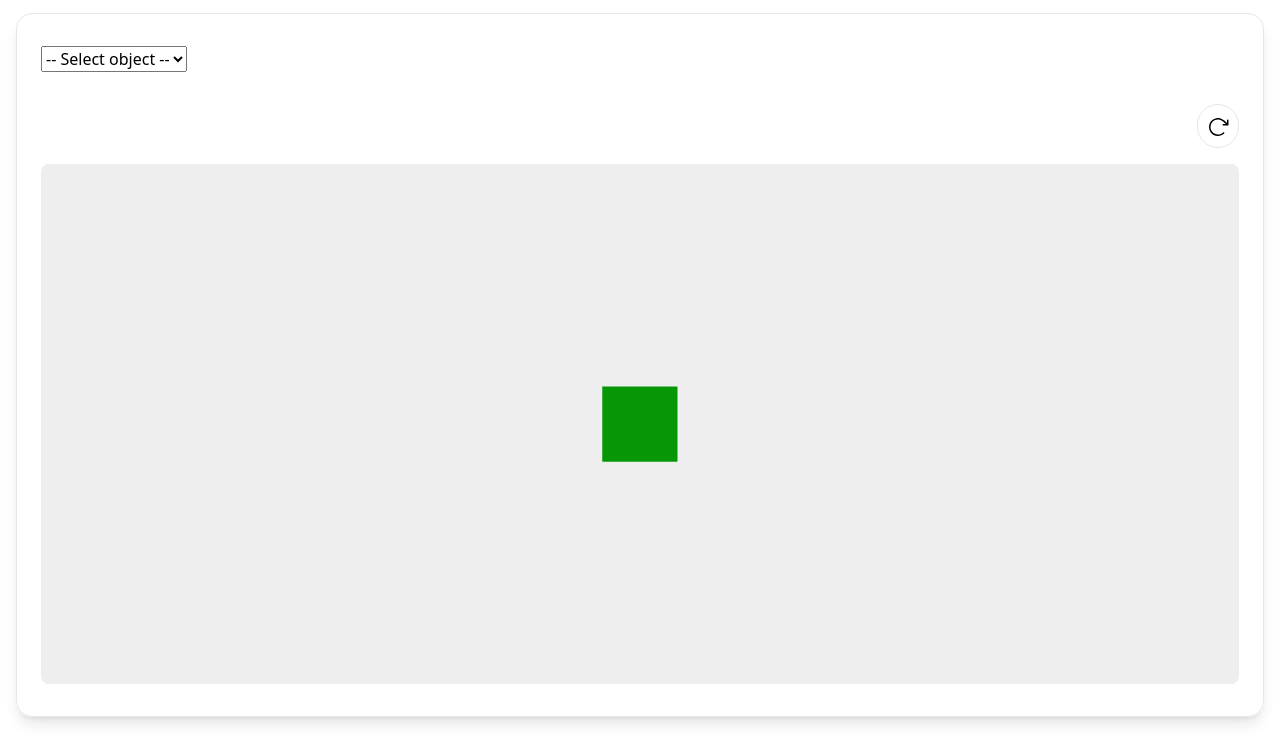
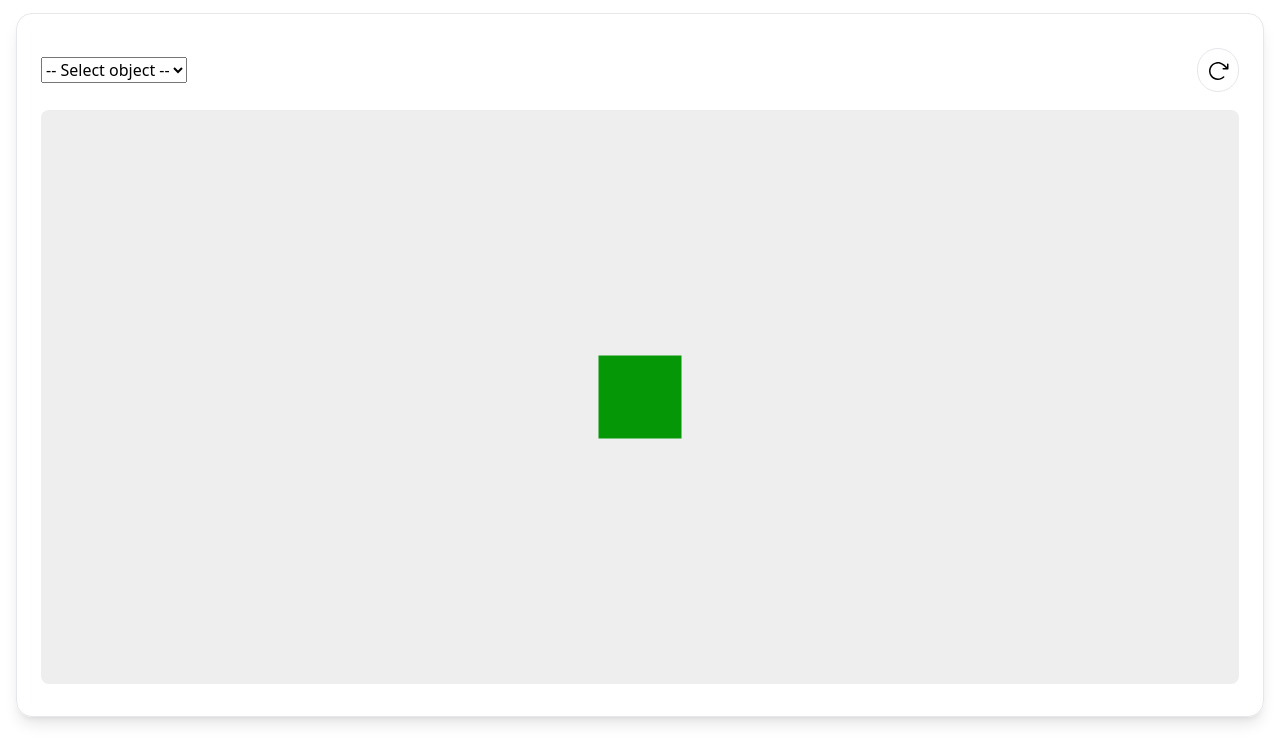
Before and after one commit to Sergey-Khomyakov/Adam3D, a website built with Vite: page index.html in a window 1280 px wide. Shown: the part 59-800 px from the top of the page. Built offline with nearby package versions, Linux system fonts and the light colour scheme; animation ran at ten frames a second; files whose address does not match are found by name.

Commit message:
update change

```diff
--- a/index.html
+++ b/index.html
@@ -17,8 +17,8 @@
     </header>
     <main class="tw-p-4 tw-pt-0">
       <div class="tw-rounded-2xl tw-bg-canvas tw-overflow-hidden tw-w-full tw-h-full tw-max-h-[calc(100vh-6rem)] tw-relative tw-border tw-border-solid tw-border-gray-200 tw-shadow-lg tw-px-6 tw-py-8 tw-grid tw-grid-rows-[auto_1fr] tw-gap-4">
-        <div class="tw-flex tw-flex-wrap tw-gap-8 tw-min-h-12">
-          <div class="tw-w-full">
+        <div class="tw-flex tw-flex-wrap tw-gap-8 tw-min-h-12 tw-items-center">
+          <div class="tw-w-max">
             <select id="modelObjectsSelect" name=""> </select>
           </div>
           <div class="tw-flex tw-flex-wrap tw-items-center tw-gap-4 tw-ml-auto">
```
